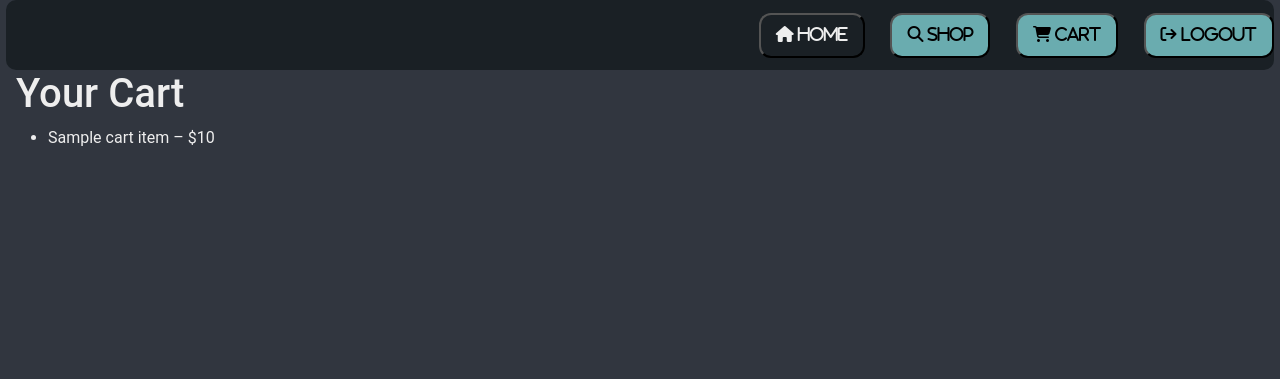
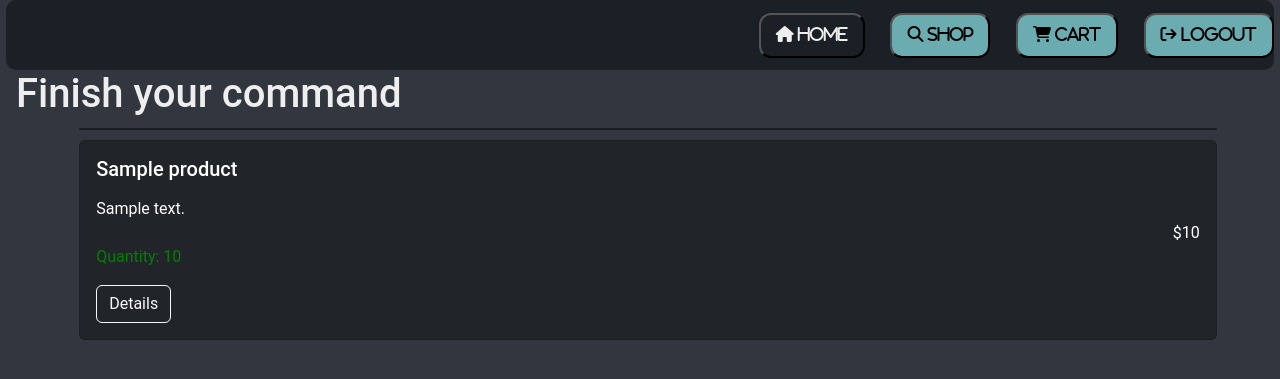
Before and after one commit to Edi013/ShopMe-eCommerce, a Symfony app: template templates/cart/index.html.twig in a window 1280 px wide. Shown: the top 379 px of the page. Run offline with Twig, Linux system fonts and the light colour scheme; the template is opened without the code that fills it: most values are stand-ins (such as "Sample title", 1, 10 or a date in 2020); style sheets or scripts are compiled from the project's sources; some libraries are stand-ins or nearby versions.

Commit message:
add and display the items in the cart

```diff
--- a/src/Common/Security/LoginFormAuthenticator.php
+++ b/src/Common/Security/LoginFormAuthenticator.php
@@ -6,7 +6,7 @@ use Symfony\Component\HttpFoundation\Request;
 
 class LoginFormAuthenticator
 {
-    public const MAX_LOGIN_AGE_IN_SECONDS = 30;
+    public const MAX_LOGIN_AGE_IN_SECONDS = 3600;
 
     public static function isUserAuthenticated(Request $request): bool
     {
--- a/src/UseCases/Services/ProductService.php
+++ b/src/UseCases/Services/ProductService.php
@@ -2,6 +2,7 @@
 namespace App\UseCases\Services;
 
 use App\Repository\ProductRepository;
+use Ramsey\Uuid\Uuid;
 use Symfony\Component\HttpFoundation\Request;
 
 class ProductService
@@ -30,4 +31,9 @@ class ProductService
             'searchTerm' => $searchTerm
         ];
     }
+
+    public function findById(string $productId)
+    {
+        return $this->productRepository->find(Uuid::fromString($productId));
+    }
 }
--- a/templates/cart/index.html.twig
+++ b/templates/cart/index.html.twig
@@ -1,14 +1,54 @@
 {% extends 'base.html.twig' %}
 
-{% block title %}Your Cart – ShopMe{% endblock %}
+{% block title %}ShopMe - Cart{% endblock %}
 
 {% block body %}
-    <h1>Your Cart</h1>
-    <ul>
-        {% for item in cartItems %}
-            <li>{{ item.name }} – ${{ item.price }}</li>
+    <h1>Finish your command</h1>
+
+    <div class="product-list">
+        {% for product in products %}
+            <div class="card bg-dark text-white">
+
+            </div>
+            <div class="card bg-dark text-white">
+                <div class="card-body">
+                    <h5 class="card-title">
+                        {{ product.title }}
+                    </h5>
+                    <p class="card-text">
+                        <div>
+                            {{ product.description }}
+                        </div>
+                        <div class="align-right">
+                            ${{ product.price }}
+                        </div>
+
+                        <p class='green-text'>Quantity: {{ product.quantity }}</p>
+                    </p>
+                    <div class="space-between">
+                        <a href="#" class="btn btn-outline-light">Details</a>
+                    </div>
+                </div>
+            </div>
         {% else %}
-            <li>Your cart is empty.</li>
+            <div class='center-div'>
+                <h4 class="">Your cart is empty.</h4>
+            </div>
         {% endfor %}
-    </ul>
+    </div>
+
+    <style>
+        .card{
+            display:flex;
+            justify-content: center;
+            margin-right: 5%;
+            margin-left: 5%;
+            margin-top: 10px;
+        }
+
+        .align-right{
+            display: flex;
+            justify-content: end;
+        }
+    </style>
 {% endblock %}
```
Also changed, not shown: config/routes.yaml (+9 -3 lines), src/Controller/CartController.php (+37 -6 lines), src/Controller/ShopController.php (+31 -2 lines), src/UseCases/Services/UserService.php (+7 -0 lines), templates/auth/login.html.twig (+43 -39 lines), templates/shop/index.html.twig (+33 -2 lines), 1 other file.
